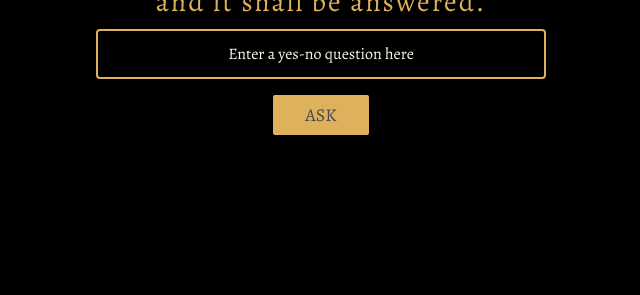
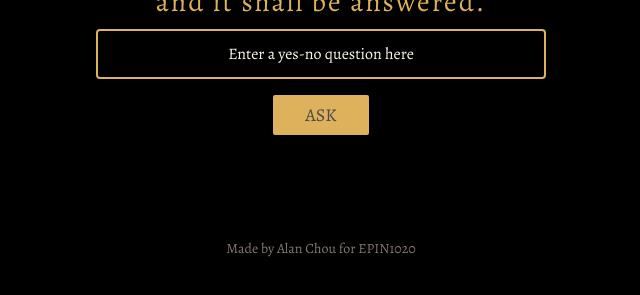
Before and after one commit to alanchou95/alanchou95.github.io, a plain HTML site: page orb.html in a window 1280 px wide. Shown: the part 477-772 px from the top of the page, without its empty margins (319-959 px from the left). Drawn offline with nearby package versions, Linux system fonts and the light colour scheme.

Commit message:
Update Orb Game

```diff
--- a/css/orbstyle.css
+++ b/css/orbstyle.css
@@ -69,12 +69,26 @@
   .answer {
     position: relative;
     align-items: center;
+    text-align: center;
     margin-top: 85px;
   }
 
   p {
     color: #deb15c;
     font-size: 24px;
+  }
+
+  .footer p {
+    color: #857671;
+    font-size: 14px;
+    align-items: center;
+    text-align: center;
+    position: absolute;
+    margin-left: 0;
+    margin-right: 0;
+    left: 0;
+    right: 0;
+    bottom: 50px;
   }
 
 /*
--- a/orb.html
+++ b/orb.html
@@ -33,7 +33,11 @@
       </div>
 
       <div class='answer'>
-        <p style="text-align: center;" id='response'></p>
+        <p id='response'></p>
+      </div>
+
+      <div class="footer">
+        <p>Made by Alan Chou for EPIN1020</p>
       </div>
 
     </div>
```
